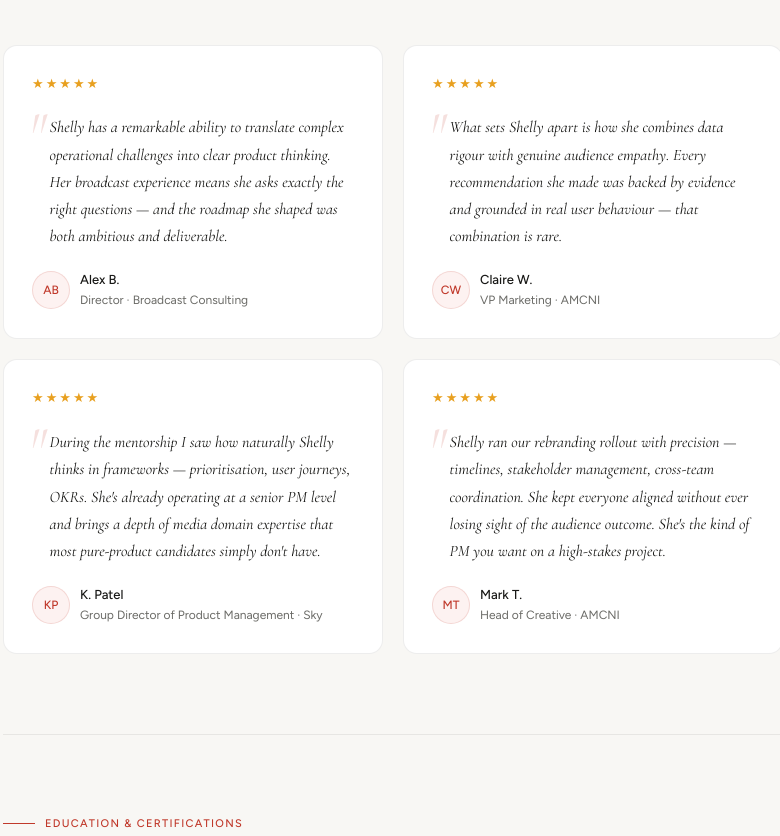
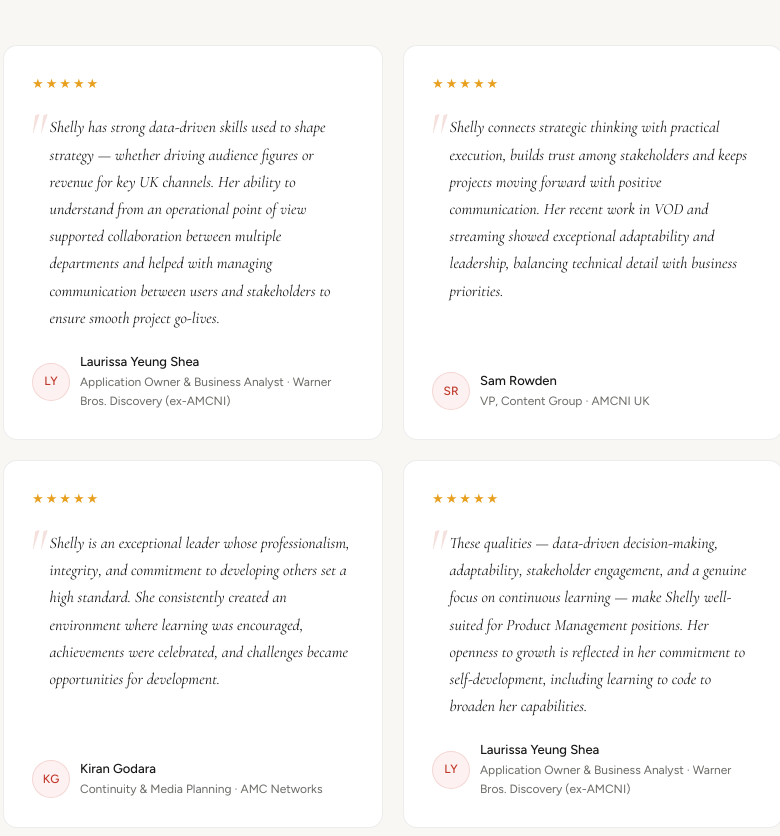
Before and after one commit to SChambers31/schambers31.github.io, a plain HTML site: page index.html in a window 1280 px wide. Shown: the part 4733-5569 px from the top of the page, without its empty margins (247-1027 px from the left). Drawn offline with nearby package versions, Linux system fonts and the light colour scheme.

Commit message:
Add files via upload

```diff
--- a/index.html
+++ b/index.html
@@ -365,23 +365,23 @@ footer{text-align:center;padding:2rem;font-size:12px;color:var(--subtle);border-
   <div class="testimonials-grid">
     <div class="testimonial-card">
       <div class="t-stars">★★★★★</div>
-      <p class="t-quote">Shelly has a remarkable ability to translate complex operational challenges into clear product thinking. Her broadcast experience means she asks exactly the right questions — and the roadmap she shaped was both ambitious and deliverable.</p>
-      <div class="t-author"><div class="t-avatar">AB</div><div><div class="t-name">Alex B.</div><div class="t-role">Director · Broadcast Consulting</div></div></div>
+      <p class="t-quote">Shelly has strong data-driven skills used to shape strategy — whether driving audience figures or revenue for key UK channels. Her ability to understand from an operational point of view supported collaboration between multiple departments and helped with managing communication between users and stakeholders to ensure smooth project go-lives.</p>
+      <div class="t-author"><div class="t-avatar">LY</div><div><div class="t-name">Laurissa Yeung Shea</div><div class="t-role">Application Owner & Business Analyst · Warner Bros. Discovery (ex-AMCNI)</div></div></div>
     </div>
     <div class="testimonial-card">
       <div class="t-stars">★★★★★</div>
-      <p class="t-quote">What sets Shelly apart is how she combines data rigour with genuine audience empathy. Every recommendation she made was backed by evidence and grounded in real user behaviour — that combination is rare.</p>
-      <div class="t-author"><div class="t-avatar">CW</div><div><div class="t-name">Claire W.</div><div class="t-role">VP Marketing · AMCNI</div></div></div>
+      <p class="t-quote">Shelly connects strategic thinking with practical execution, builds trust among stakeholders and keeps projects moving forward with positive communication. Her recent work in VOD and streaming showed exceptional adaptability and leadership, balancing technical detail with business priorities.</p>
+      <div class="t-author"><div class="t-avatar">SR</div><div><div class="t-name">Sam Rowden</div><div class="t-role">VP, Content Group · AMCNI UK</div></div></div>
     </div>
     <div class="testimonial-card">
       <div class="t-stars">★★★★★</div>
-      <p class="t-quote">During the mentorship I saw how naturally Shelly thinks in frameworks — prioritisation, user journeys, OKRs. She's already operating at a senior PM level and brings a depth of media domain expertise that most pure-product candidates simply don't have.</p>
-      <div class="t-author"><div class="t-avatar">KP</div><div><div class="t-name">K. Patel</div><div class="t-role">Group Director of Product Management · Sky</div></div></div>
+      <p class="t-quote">Shelly is an exceptional leader whose professionalism, integrity, and commitment to developing others set a high standard. She consistently created an environment where learning was encouraged, achievements were celebrated, and challenges became opportunities for development.</p>
+      <div class="t-author"><div class="t-avatar">KG</div><div><div class="t-name">Kiran Godara</div><div class="t-role">Continuity & Media Planning · AMC Networks</div></div></div>
     </div>
     <div class="testimonial-card">
       <div class="t-stars">★★★★★</div>
-      <p class="t-quote">Shelly ran our rebranding rollout with precision — timelines, stakeholder management, cross-team coordination. She kept everyone aligned without ever losing sight of the audience outcome. She's the kind of PM you want on a high-stakes project.</p>
-      <div class="t-author"><div class="t-avatar">MT</div><div><div class="t-name">Mark T.</div><div class="t-role">Head of Creative · AMCNI</div></div></div>
+      <p class="t-quote">These qualities — data-driven decision-making, adaptability, stakeholder engagement, and a genuine focus on continuous learning — make Shelly well-suited for Product Management positions. Her openness to growth is reflected in her commitment to self-development, including learning to code to broaden her capabilities.</p>
+      <div class="t-author"><div class="t-avatar">LY</div><div><div class="t-name">Laurissa Yeung Shea</div><div class="t-role">Application Owner & Business Analyst · Warner Bros. Discovery (ex-AMCNI)</div></div></div>
     </div>
   </div>
 </section>
@@ -428,7 +428,7 @@ footer{text-align:center;padding:2rem;font-size:12px;color:var(--subtle);border-
   <div class="contact-wrapper">
     <div class="section-eyebrow"><div class="eyebrow-line"></div><span class="eyebrow-text">Get in touch</span></div>
     <h2 class="section-title">Let's build something together</h2>
-    <p class="section-sub">Open to senior PM roles, product consulting, and conversations about content discovery, streaming, or AI product development.</p>
+    <p class="section-sub">Open to PM roles, product consulting, and conversations about content discovery, streaming, or AI product development. Currently transitioning into product full-time and keen to bring my broadcast and strategy background to the right team.</p>
     <div class="contact-links">
       <a class="contact-link" href="mailto:shellychambers111@gmail.com">✉ shellychambers111@gmail.com</a>
       <a class="contact-link" href="https://www.linkedin.com/in/s-j-chambers" target="_blank">in LinkedIn</a>
```
